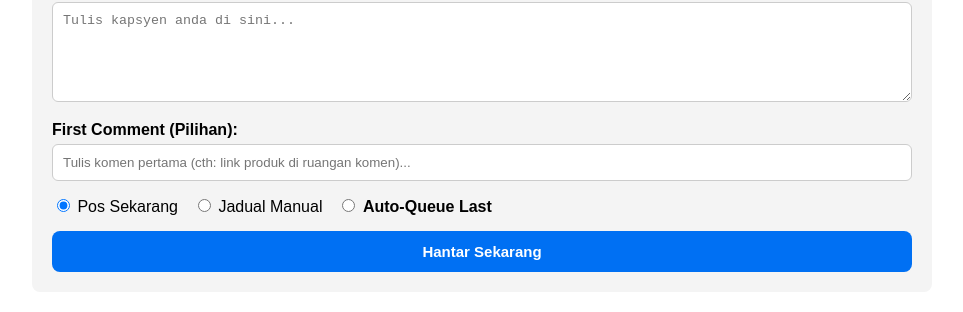
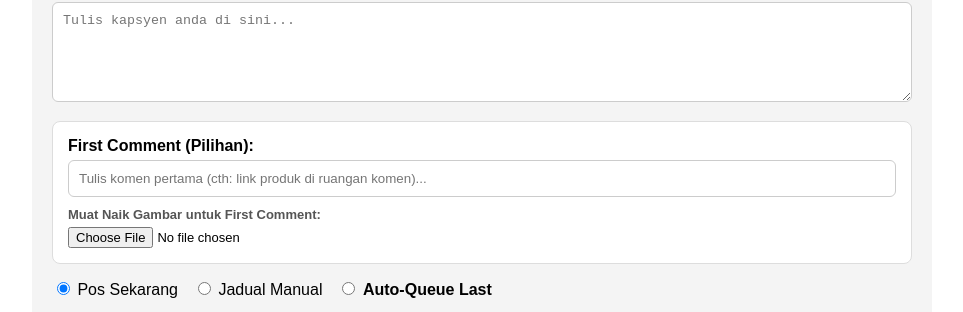
Before and after one commit to fatinhasinahbintirosli/fb-scheduler, a Next.js app: page / in a window 1280 px wide. Shown: the part 254-566 px from the top of the page, without its empty margins (158-1121 px from the left). Built offline with nearby package versions, Linux system fonts and the light colour scheme; no server answers; the database is empty.

Commit message:
Update page.js

```diff
--- a/app/page.js
+++ b/app/page.js
@@ -9,6 +9,7 @@ export default function Home() {
   const [selectedPages, setSelectedPages] = useState([]);
   const [message, setMessage] = useState('');
   const [firstComment, setFirstComment] = useState('');
+  const [firstCommentImage, setFirstCommentImage] = useState(null);
   const [postMode, setPostMode] = useState('now');
   const [scheduledDateTime, setScheduledDateTime] = useState('');
   const [scheduledPosts, setScheduledPosts] = useState([]);
@@ -65,19 +66,23 @@ export default function Home() {
 
     setLoading(true);
 
-    const payload = {
-      pageIds: selectedPages,
-      message,
-      firstComment,
-      postMode,
-      scheduledAt: postMode === 'schedule' ? scheduledDateTime : null
-    };
+    // Jika anda menggunakan FormData untuk menghantar gambar bersama teks:
+    const formData = new FormData();
+    formData.append('pageIds', JSON.stringify(selectedPages));
+    formData.append('message', message);
+    formData.append('firstComment', firstComment);
+    if (firstCommentImage) {
+      formData.append('firstCommentImage', firstCommentImage);
+    }
+    formData.append('postMode', postMode);
+    if (postMode === 'schedule') {
+      formData.append('scheduledAt', scheduledDateTime);
+    }
 
     try {
       const res = await fetch('/api/schedule', {
         method: 'POST',
-        headers: { 'Content-Type': 'application/json' },
-        body: JSON.stringify(payload),
+        body: formData, // Menggunakan FormData untuk sokongan fail gambar
       });
 
       const data = await res.json();
@@ -86,6 +91,7 @@ export default function Home() {
       alert(data.message || 'Berjaya!');
       setMessage('');
       setFirstComment('');
+      setFirstCommentImage(null);
       setScheduledDateTime('');
 
       const { data: sData } = await supabase.from('scheduled_posts').select('*').order('created_at', { ascending: false });
@@ -171,16 +177,27 @@ export default function Home() {
             />
           </div>
 
-          {/* Ruangan First Comment */}
-          <div style={{ marginBottom: '15px' }}>
+          {/* Ruangan First Comment & Upload Gambar */}
+          <div style={{ marginBottom: '15px', background: '#fff', padding: '15px', borderRadius: '8px', border: '1px solid #ddd' }}>
             <label style={{ display: 'block', fontWeight: 'bold', marginBottom: '5px' }}>First Comment (Pilihan):</label>
             <input
               type="text"
               value={firstComment}
               onChange={(e) => setFirstComment(e.target.value)}
               placeholder="Tulis komen pertama (cth: link produk di ruangan komen)..."
-              style={{ width: '100%', padding: '10px', borderRadius: '6px', border: '1px solid #ccc', boxSizing: 'border-box' }}
+              style={{ width: '100%', padding: '10px', borderRadius: '6px', border: '1px solid #ccc', boxSizing: 'border-box', marginBottom: '10px' }}
             />
+
+            <label style={{ display: 'block', fontSize: '13px', fontWeight: 'bold', marginBottom: '5px', color: '#555' }}>Muat Naik Gambar untuk First Comment:</label>
+            <input
+              type="file"
+              accept="image/*"
+              onChange={(e) => setFirstCommentImage(e.target.files[0])}
+              style={{ fontSize: '13px' }}
+            />
+            {firstCommentImage && (
+              <p style={{ fontSize: '12px', color: '#28a745', marginTop: '5px' }}>Fail dipilih: {firstCommentImage.name}</p>
+            )}
           </div>
 
           <div style={{ margin: '15px 0', display: 'flex', gap: '15px', alignItems: 'center' }}>
```
